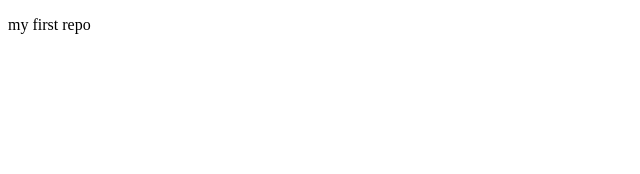
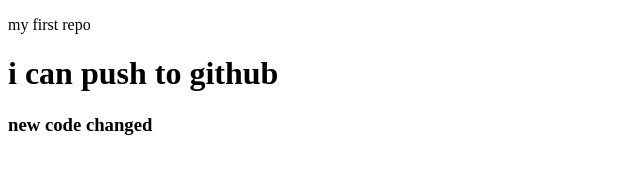
Before and after one commit to JamilurRahmanKhan/my-1st-repo, a plain HTML site: page index.html in a window 1280 px wide. Shown: the whole page, without its empty margins (0-640 px from the left). Drawn offline with Linux system fonts and the light colour scheme.

Commit message:
added header

```diff
--- a/index.html
+++ b/index.html
@@ -8,5 +8,7 @@
 </head>
 <body>
     <p>my first repo</p>
+    <h1>i can push to github</h1>
+    <h3>new code changed</h3>
 </body>
 </html>
```
